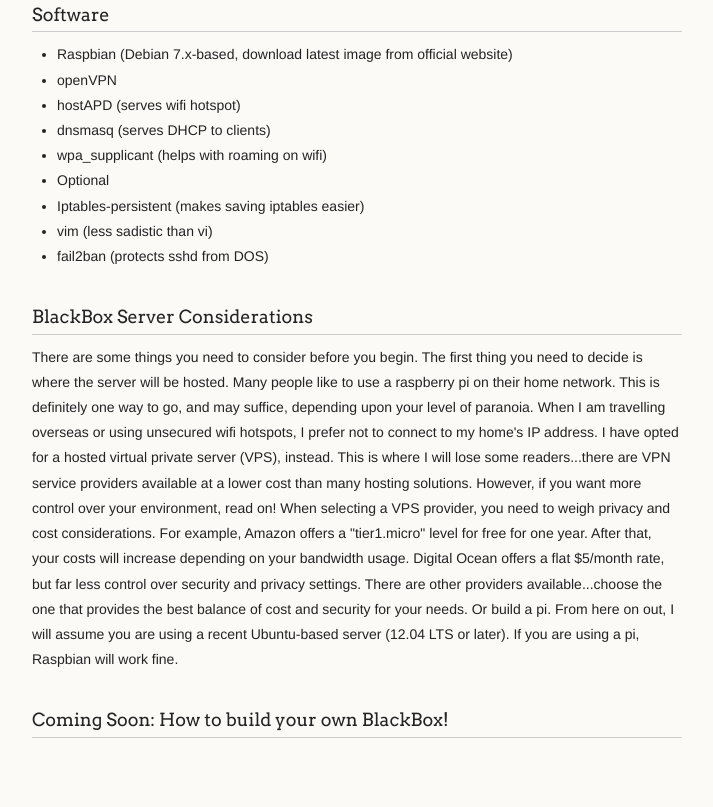
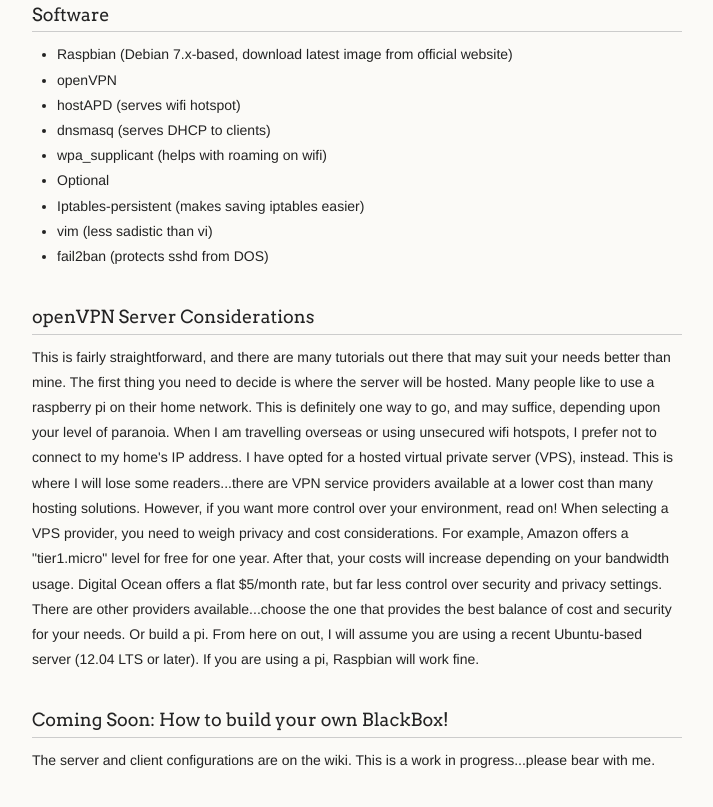
Before and after one commit to 0xOperant/BlackBox, a plain HTML site: page index.html in a window 1280 px wide. Shown: the part 1000-1807 px from the top of the page, without its empty margins (278-991 px from the left). Drawn offline with Linux system fonts and the light colour scheme.

```diff
--- a/index.html
+++ b/index.html
@@ -67,12 +67,14 @@
 </ul>
 
 <h3>
-<a id="BlackBox-Server-Considerations" class="anchor" href="#BlackBox-Server-Considerations" aria-hidden="true"><span class="octicon octicon-link"></span></a>BlackBox Server Considerations</h3>
+<a id="openvpn-server-considerations" class="anchor" href="#openvpn-server-considerations" aria-hidden="true"><span class="octicon octicon-link"></span></a>openVPN Server Considerations</h3>
 
-<p>There are some things you need to consider before you begin.  The first thing you need to decide is where the server will be hosted.  Many people like to use a raspberry pi on their home network.  This is definitely one way to go, and may suffice, depending upon your level of paranoia.  When I am travelling overseas or using unsecured wifi hotspots, I prefer not to connect to my home's IP address.  I have opted for a hosted virtual private server (VPS), instead.  This is where I will lose some readers...there are VPN service providers available at a lower cost than many hosting solutions.  However, if you want more control over your environment, read on!  When selecting a VPS provider, you need to weigh privacy and cost considerations.  For example, Amazon offers a "tier1.micro" level for free for one year.  After that, your costs will increase depending on your bandwidth usage.  Digital Ocean offers a flat $5/month rate, but far less control over security and privacy settings.  There are other providers available...choose the one that provides the best balance of cost and security for your needs.  Or build a pi.  From here on out, I will assume you are using a recent Ubuntu-based server (12.04 LTS or later).  If you are using a pi, Raspbian will work fine.</p>
+<p>This is fairly straightforward, and there are many tutorials out there that may suit your needs better than mine.  The first thing you need to decide is where the server will be hosted.  Many people like to use a raspberry pi on their home network.  This is definitely one way to go, and may suffice, depending upon your level of paranoia.  When I am travelling overseas or using unsecured wifi hotspots, I prefer not to connect to my home's IP address.  I have opted for a hosted virtual private server (VPS), instead.  This is where I will lose some readers...there are VPN service providers available at a lower cost than many hosting solutions.  However, if you want more control over your environment, read on!  When selecting a VPS provider, you need to weigh privacy and cost considerations.  For example, Amazon offers a "tier1.micro" level for free for one year.  After that, your costs will increase depending on your bandwidth usage.  Digital Ocean offers a flat $5/month rate, but far less control over security and privacy settings.  There are other providers available...choose the one that provides the best balance of cost and security for your needs.  Or build a pi.  From here on out, I will assume you are using a recent Ubuntu-based server (12.04 LTS or later).  If you are using a pi, Raspbian will work fine.</p>
 
 <h3>
 <a id="coming-soon-how-to-build-your-own-blackbox" class="anchor" href="#coming-soon-how-to-build-your-own-blackbox" aria-hidden="true"><span class="octicon octicon-link"></span></a>Coming Soon: How to build your own BlackBox!</h3>
+
+<p>The server and client configurations are on the wiki. This is a work in progress...please bear with me.</p>
       </section>
       <footer>
         <p><small>Hosted on <a href="https://pages.github.com">GitHub Pages</a> using the Dinky theme</small></p>
```
Also changed, not shown: params.json (+1 -1 lines).
